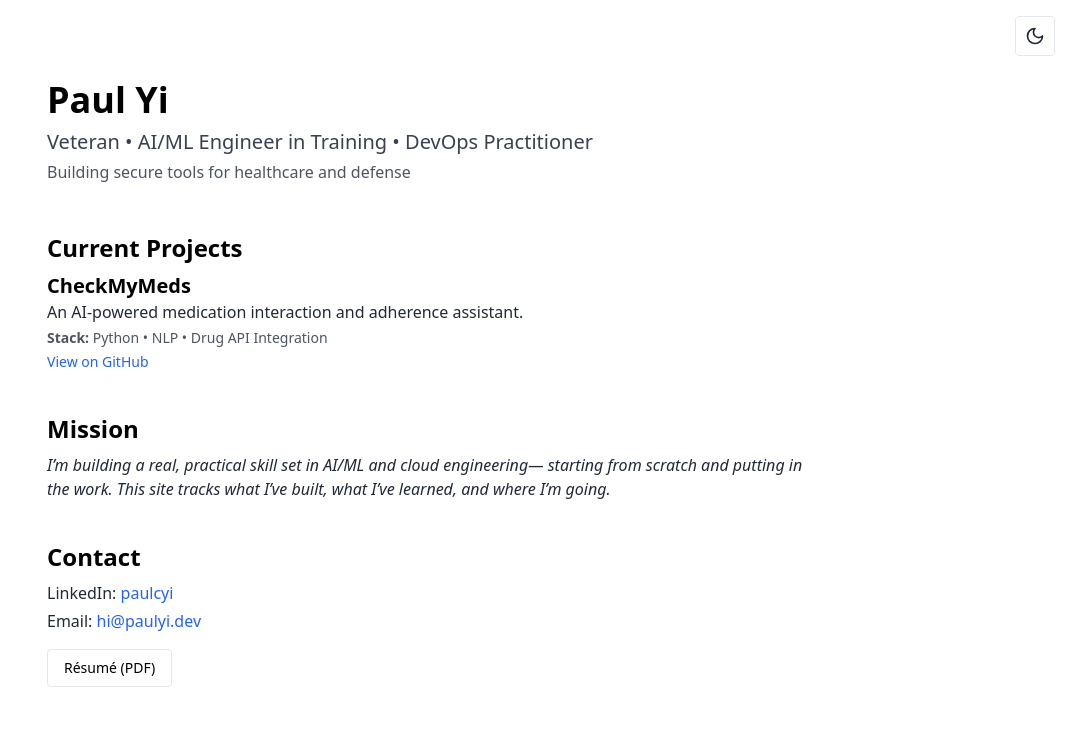
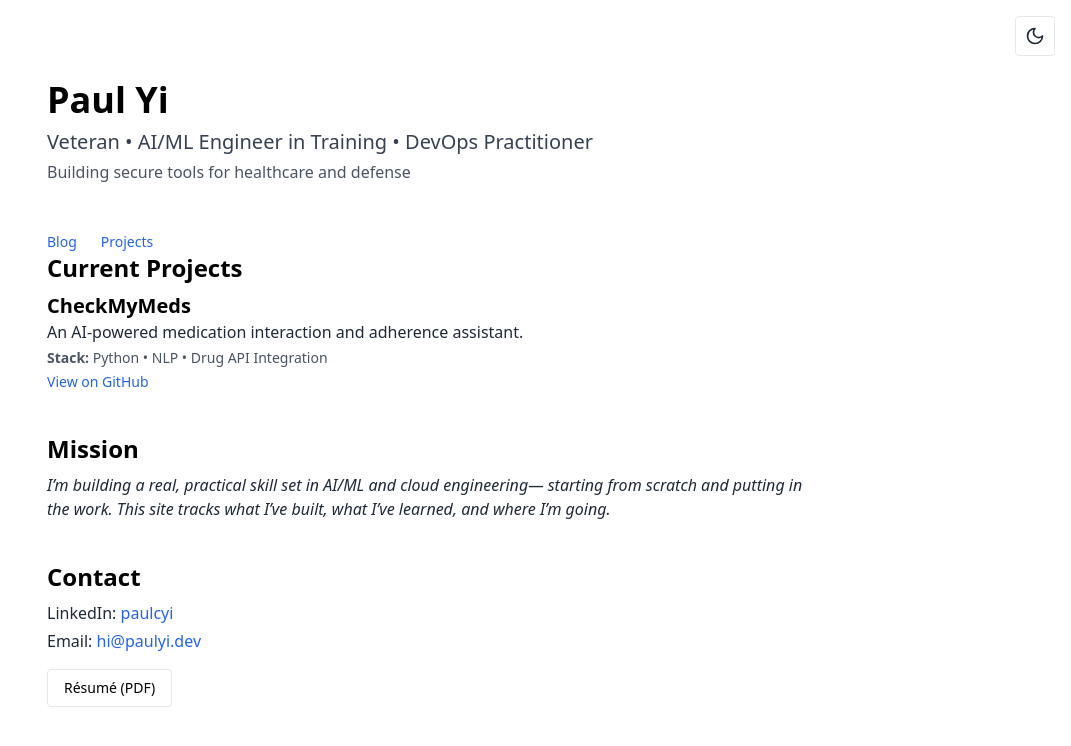
Before and after one commit to paulcyi/paulyi-tailwind-portfolio, a Next.js app: page / in a window 1280 px wide. Shown: the top 746 px of the page, without its empty margins (209-1280 px from the left). Built offline with nearby package versions, Linux system fonts and the light colour scheme.

Commit message:
feat(nav): add blog and projects links to homepage

```diff
--- a/app/page.js
+++ b/app/page.js
@@ -53,6 +53,11 @@ export default function Home() {
             Building secure tools for healthcare and defense
           </p>
         </header>
+
+        <nav className="flex gap-6 text-sm text-blue-600 mt-2">
+          <a href="/blog" className="hover:underline">Blog</a>
+          <a href="/projects" className="hover:underline">Projects</a>
+        </nav>
 
         <motion.section
           className="mb-10"
```
